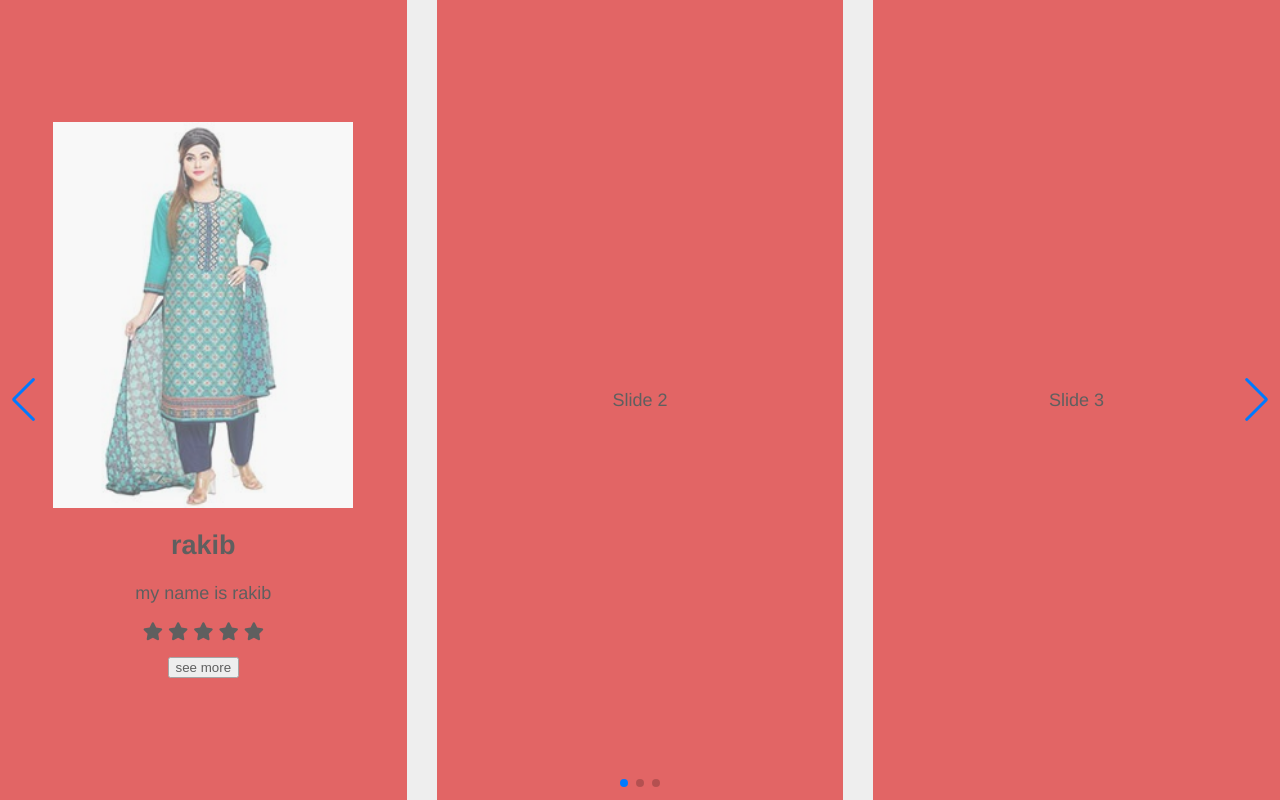
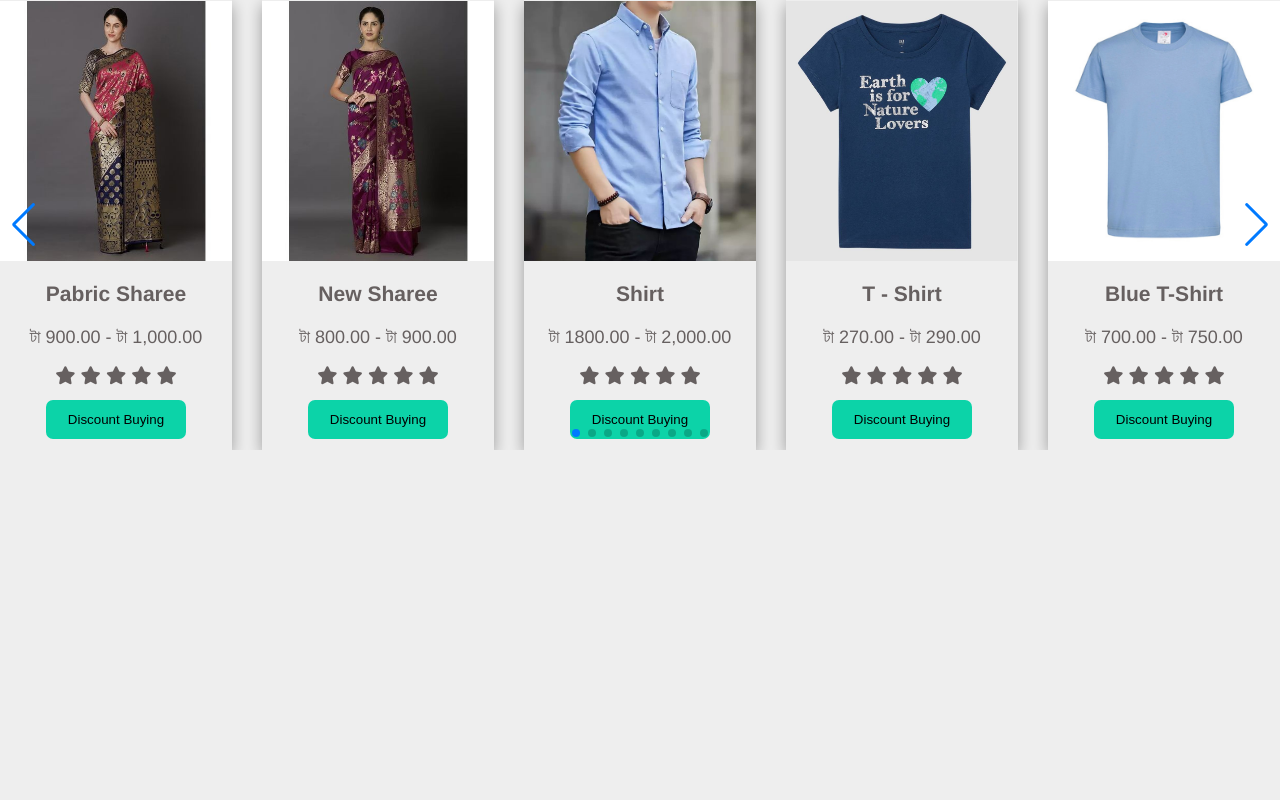
Before and after one commit to rakibhossain431/swiper-slider, a plain HTML site: page index.html in a window 1280 px wide. Drawn offline with nearby package versions, Linux system fonts and the light colour scheme.

Commit message:
add slider

```diff
--- a/app.js
+++ b/app.js
@@ -1,7 +1,7 @@
 var swiper = new Swiper(".mySwiper", {
-    slidesPerView: 3,
+    slidesPerView: 5,
     spaceBetween: 30,
-    slidesPerGroup: 3,
+    slidesPerGroup: 1,
     loop: true,
     loopFillGroupWithBlank: true,
     pagination: {
--- a/index.html
+++ b/index.html
@@ -14,26 +14,130 @@
         <div class="swiper-wrapper">
           <div class="swiper-slide">
             <div class="products">
-                <img src="images/cetalog img 1.jpg" alt="">
-                <h2>rakib</h2>
-                <p>my name is rakib</p>
+                <img src="images/products/1.jpg" alt="">
+                <h3>Pabric Sharee</h3>
+                <p>টা 900.00 - টা 1,000.00</p>
                 <i class="fa-solid fa-star"></i>
                 <i class="fa-solid fa-star"></i>
                 <i class="fa-solid fa-star"></i>
                 <i class="fa-solid fa-star"></i>
                 <i class="fa-solid fa-star"></i><br>
-                <button>see more</button>
+                <button class="products_btn">Discount Buying</button>
 
             </div>
           </div>
-          <div class="swiper-slide">Slide 2</div>
-          <div class="swiper-slide">Slide 3</div>
-          <div class="swiper-slide">Slide 4</div>
-          <div class="swiper-slide">Slide 5</div>
-          <div class="swiper-slide">Slide 6</div>
-          <div class="swiper-slide">Slide 7</div>
-          <div class="swiper-slide">Slide 8</div>
-          <div class="swiper-slide">Slide 9</div>
+          <div class="swiper-slide">
+            <div class="products">
+                <img src="images/products/2.jpg" alt="">
+                <h3>New Sharee</h3>
+                <p>টা 800.00 - টা 900.00</p>
+                <i class="fa-solid fa-star"></i>
+                <i class="fa-solid fa-star"></i>
+                <i class="fa-solid fa-star"></i>
+                <i class="fa-solid fa-star"></i>
+                <i class="fa-solid fa-star"></i><br>
+                <button class="products_btn">Discount Buying</button>
+
+            </div>
+          </div>
+          <div class="swiper-slide">
+            <div class="products">
+                <img src="images/products/3.jpg" alt="">
+                <h3>Shirt</h3>
+                <p>টা 1800.00 - টা 2,000.00</p>
+                <i class="fa-solid fa-star"></i>
+                <i class="fa-solid fa-star"></i>
+                <i class="fa-solid fa-star"></i>
+                <i class="fa-solid fa-star"></i>
+                <i class="fa-solid fa-star"></i><br>
+                <button class="products_btn">Discount Buying</button>
+
+            </div>
+          </div>
+          <div class="swiper-slide">
+            <div class="products">
+                <img src="images/products/4.jpg" alt="">
+                <h3>T - Shirt</h3>
+                <p>টা 270.00 - টা 290.00</p>
+                <i class="fa-solid fa-star"></i>
+                <i class="fa-solid fa-star"></i>
+                <i class="fa-solid fa-star"></i>
+                <i class="fa-solid fa-star"></i>
+                <i class="fa-solid fa-star"></i><br>
+                <button class="products_btn">Discount Buying</button>
+
+            </div>
+          </div>
+          <div class="swiper-slide">
+            <div class="products">
+                <img src="images/products/5.webp" alt="">
+                <h3>Blue T-Shirt</h3>
+                <p>টা 700.00 - টা 750.00</p>
+                <i class="fa-solid fa-star"></i>
+                <i class="fa-solid fa-star"></i>
+                <i class="fa-solid fa-star"></i>
+                <i class="fa-solid fa-star"></i>
+                <i class="fa-solid fa-star"></i><br>
+                <button class="products_btn">Discount Buying</button>
+
+            </div>
+          </div>
+          <div class="swiper-slide">
+            <div class="products">
+                <img src="images/products/6.jpg" alt="">
+                <h3>erffomh dstrr 2022</h3>
+                <p>টা 120.00 - টা 180.00</p>
+                <i class="fa-solid fa-star"></i>
+                <i class="fa-solid fa-star"></i>
+                <i class="fa-solid fa-star"></i>
+                <i class="fa-solid fa-star"></i>
+                <i class="fa-solid fa-star"></i><br>
+                <button class="products_btn">Discount Buying</button>
+
+            </div>
+          </div>
+          <div class="swiper-slide">
+            <div class="products">
+                <img src="images/products/9.jpg" alt="">
+                <h3>Hoodies</h3>
+                <p>টা 500.00 - টা 400.00</p>
+                <i class="fa-solid fa-star"></i>
+                <i class="fa-solid fa-star"></i>
+                <i class="fa-solid fa-star"></i>
+                <i class="fa-solid fa-star"></i>
+                <i class="fa-solid fa-star"></i><br>
+                <button class="products_btn">Discount Buying</button>
+
+            </div>
+          </div>
+          <div class="swiper-slide">
+            <div class="products">
+                <img src="images/products/10.webp" alt="">
+                <h3>holdies</h3>
+                <p>টা 300.00 - টা 400.00</p>
+                <i class="fa-solid fa-star"></i>
+                <i class="fa-solid fa-star"></i>
+                <i class="fa-solid fa-star"></i>
+                <i class="fa-solid fa-star"></i>
+                <i class="fa-solid fa-star"></i><br>
+                <button class="products_btn">Discount Buying</button>
+
+            </div>
+          </div>
+          <div class="swiper-slide">
+            <div class="products">
+                <img src="images/products/11.jpg" alt="">
+                <h3>callection 3pic</h3>
+                <p>টা 3000.00 - টা 3,000.00</p>
+                <i class="fa-solid fa-star"></i>
+                <i class="fa-solid fa-star"></i>
+                <i class="fa-solid fa-star"></i>
+                <i class="fa-solid fa-star"></i>
+                <i class="fa-solid fa-star"></i><br>
+                <button class="products_btn">Discount Buying</button>
+
+            </div>
+          </div>
         </div>
         <div class="swiper-button-next"></div>
         <div class="swiper-button-prev"></div>
--- a/style.css
+++ b/style.css
@@ -15,15 +15,13 @@ body {
 
 .swiper {
   width: 100%;
-  height: 100%;
+  height: 450px;
 }
 
 .swiper-slide {
   text-align: center;
   font-size: 18px;
-  background: rgb(218, 10, 10);
-  opacity: 0.6;
-
+  color:rgb(102, 96, 96);
   /* Center slide text vertically */
   display: -webkit-box;
   display: -ms-flexbox;
@@ -37,14 +35,22 @@ body {
   -ms-flex-align: center;
   -webkit-align-items: center;
   align-items: center;
+  box-shadow: rgba(0, 0, 0, 0.35) 0px 5px 15px;
 }
 
 .swiper-slide img {
   display: block;
-  width: 300px;
-  height: 386px;
+  width: 232px;
+  height: 260px;
   object-fit: cover;
 }
 .products i{
     margin-bottom:15px
 }
+.products_btn{
+    padding:12px 22px;
+    border: none;
+    background-color: rgb(12, 211, 168);
+    border-radius:7px;
+    margin-bottom:10px;
+}
```
Also changed, not shown: images/products/1.jpg (added), images/products/10.webp (added), images/products/11.jpg (added), images/products/2.jpg (added), images/products/3.jpg (added), images/products/4.jpg (added), images/products/5.webp (added), images/products/6.jpg (added), images/products/7.jpg (added), images/products/8.jpg (added), images/products/9.jpg (added).
